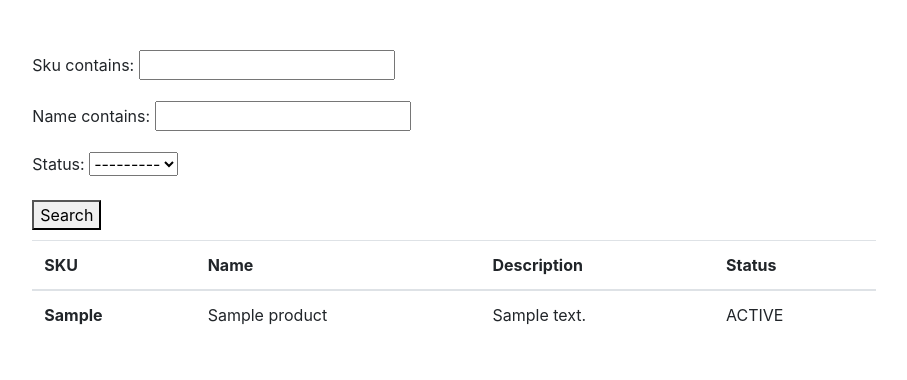
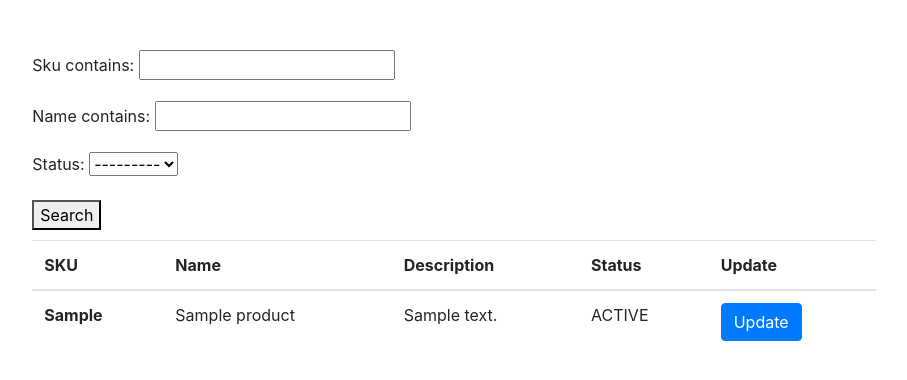
Before and after one commit to adideshp/product_importer, a Django app: page /products/ in a window 1280 px wide. Shown: the part 56-436 px from the top of the page, without its empty margins (186-1093 px from the left). Run offline with Django 3.2, Linux system fonts and the light colour scheme; tables that the repository leaves empty hold one stand-in row (values such as "Sample post"); some libraries are stand-ins or nearby versions.

Commit message:
Update a product. Story 4

```diff
--- a/Fulfil/fulfil/app/templates/app/products.html
+++ b/Fulfil/fulfil/app/templates/app/products.html
@@ -54,6 +54,8 @@
                   <th scope="col">Name</th>
                   <th scope="col">Description</th>
                   <th scope="col">Status</th>
+                  <th scope="col">Update</th>
+
                 </tr>
               </thead>
                 {% for obj in filter.qs %}
@@ -62,6 +64,9 @@
                         <td>{{ obj.name }}</td>
                         <td>{{ obj.description }}</td>
                         <td>{{ obj.status }}</td>
+                        <td>
+                        <a class="btn btn-primary" href="/products/update/{{ obj.sku }}/" role="button">Update</a>
+                        </td>
                     </tr>
                 {% endfor %}
               <tbody>
--- a/Fulfil/fulfil/app/views.py
+++ b/Fulfil/fulfil/app/views.py
@@ -1,6 +1,6 @@
 from django.shortcuts import render, redirect
 from .models import Document, Product
-from .forms import DocumentForm
+from .forms import DocumentForm,ProductForm
 from worker.tasks import upload_csv_to_db, delete_all_products
 from django.core.files.storage import FileSystemStorage
 from django.http import HttpResponse
@@ -8,7 +8,7 @@ from django.views.decorators.csrf import csrf_exempt
 from rest_framework import viewsets
 from app.serializers import ProductSerializer
 from .filters import ProductFilter
-
+from django.template import loader
 
 def document_upload(request):
     if request.method == 'POST':
@@ -52,6 +52,14 @@ def view_products(request):
     return render(request, 'app/products.html',  { 'filter': product_filter })
 
 
+def update_products_view(request, sku):
+    product = Product.objects.get(sku=sku)
+    form = ProductForm(request.POST or None, instance=product)
+    if form.is_valid():
+        form.save()
+        return redirect('home')
+    return render(request, 'app/product_update.html', {'form': form})
+
 
 class ProductViewSet(viewsets.ModelViewSet):
     """
--- a/Fulfil/fulfil/fulfil/urls.py
+++ b/Fulfil/fulfil/fulfil/urls.py
@@ -32,7 +32,10 @@ urlpatterns = [
     url(r'^admin/', admin.site.urls),
     url(r'^api/v1/', include(router.urls)),
     url(r'^products/$', views.view_products, name='view_products'),
+    url(r'^products/update/(?P<sku>\w+[-\w+]*)/$', views.update_products_view, name='update_products_view'),
+    #url(r'^products/update/$', views.update_product, name='update_product'),
     url(r'^delete_all/$', views.delete_all, name='delete_all'),
+
 ]
 
 if settings.DEBUG:
```
Also changed, not shown: Fulfil/fulfil/app/forms.py (+7 -1 lines).
